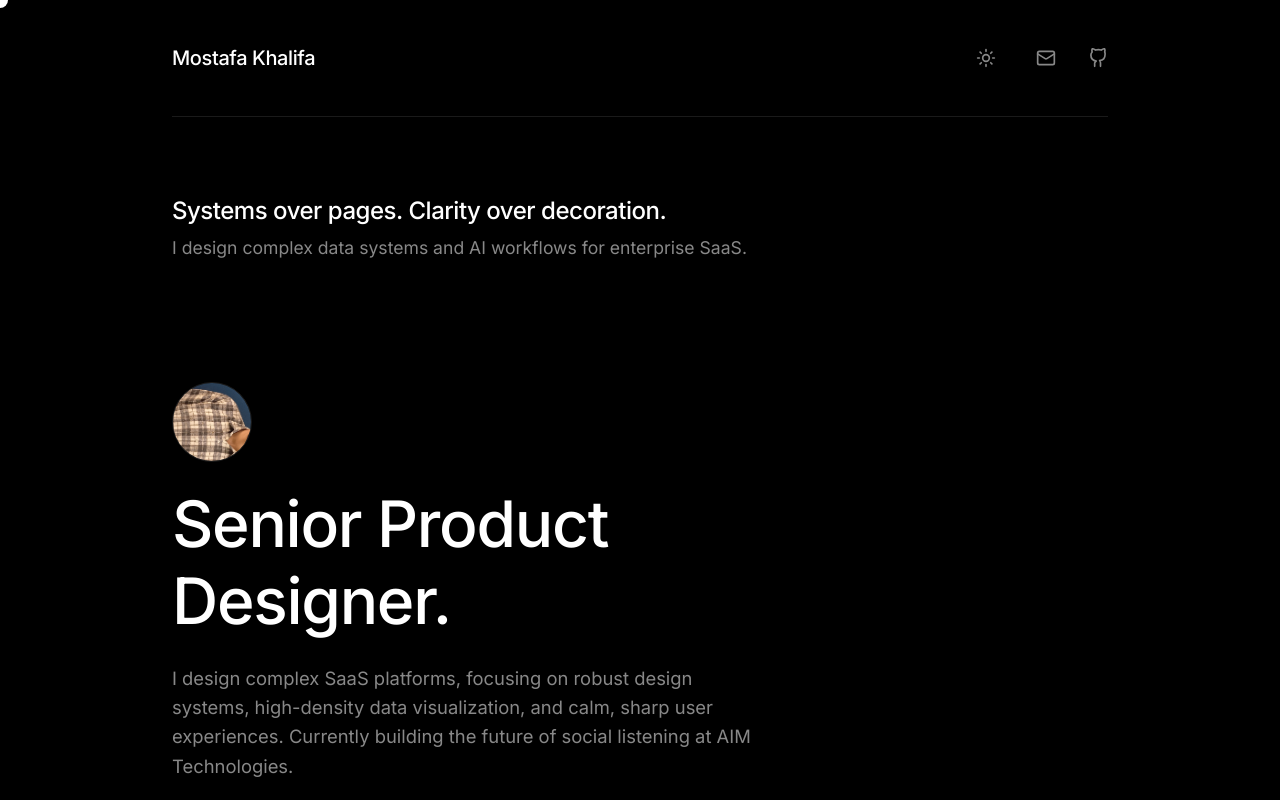
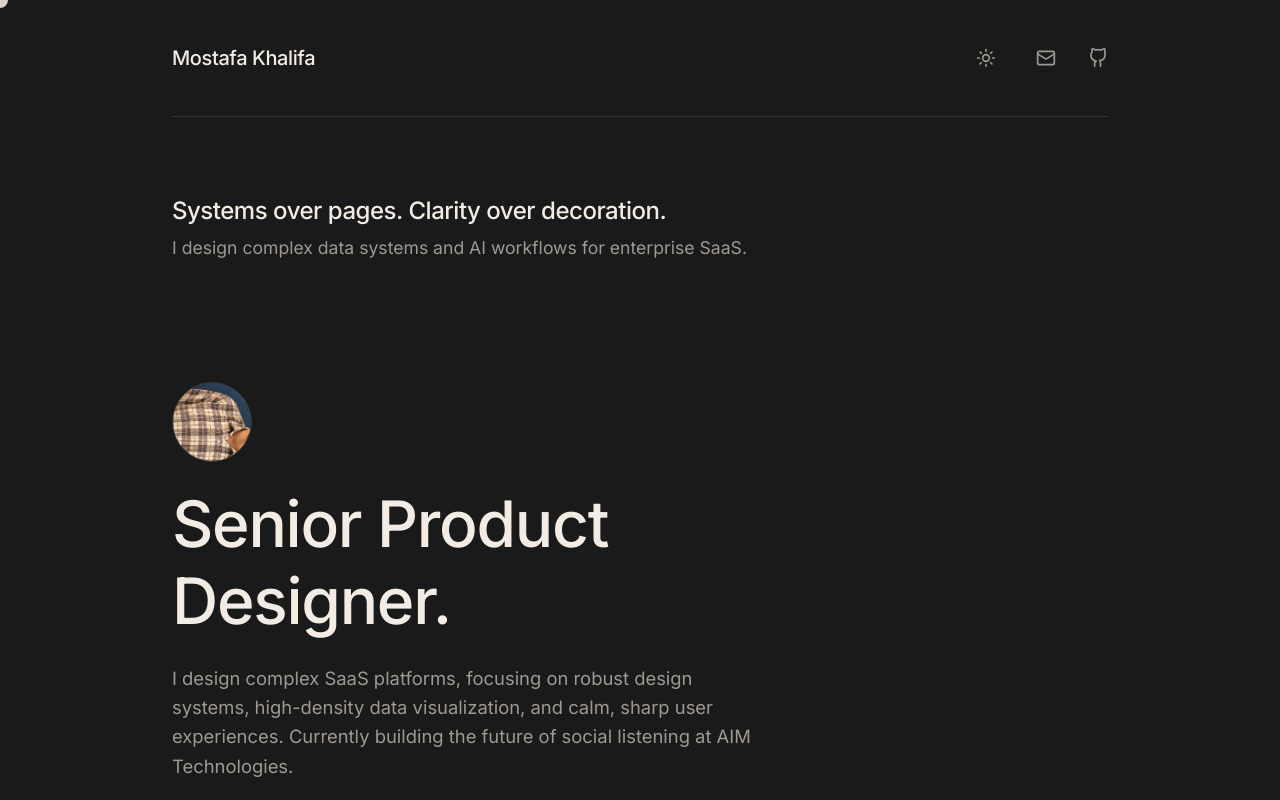
Before and after one commit to mostafakhalifa-udes/mostafa-portfolio, a React (Vite) app: page / in a window 1280 px wide. Shown: the top 800 px of the page. Built offline with nearby package versions, Linux system fonts and the light colour scheme.

Commit message:
Switch palette to Claude-style creamy white and dark gray

```diff
--- a/src/index.css
+++ b/src/index.css
@@ -1,24 +1,26 @@
 :root {
-  --bg-color: #000000;
-  --surface-color: #0a0a0a;
-  --surface-hover: #111111;
-  --text-primary: #ffffff;
-  --text-secondary: #888888;
-  --border-color: #1a1a1a;
-  --accent-color: #ffffff;
+  /* Warm Dark Mode (Claude-esque) */
+  --bg-color: #1a1a1a;
+  --surface-color: #242424;
+  --surface-hover: #2d2d2d;
+  --text-primary: #f2ece4; /* Creamy instead of pure white */
+  --text-secondary: #9e9a92;
+  --border-color: #363636;
+  --accent-color: #f2ece4;
 
   --font-sans: 'Inter', system-ui, -apple-system, sans-serif;
   --cursor-size: 16px;
 }
 
 [data-theme='light'] {
-  --bg-color: #ffffff;
-  --surface-color: #f7f7f7;
-  --surface-hover: #f0f0f0;
-  --text-primary: #000000;
-  --text-secondary: #666666;
-  --border-color: #eaeaea;
-  --accent-color: #000000;
+  /* Warm Light Mode */
+  --bg-color: #f2ece4; /* Creamy instead of pure white */
+  --surface-color: #e8e2d8;
+  --surface-hover: #dfd8cd;
+  --text-primary: #1a1a1a; /* Dark gray instead of pure black */
+  --text-secondary: #66635c;
+  --border-color: #d1cbc0;
+  --accent-color: #1a1a1a;
 }
 
 /* Custom Cursor */
```
